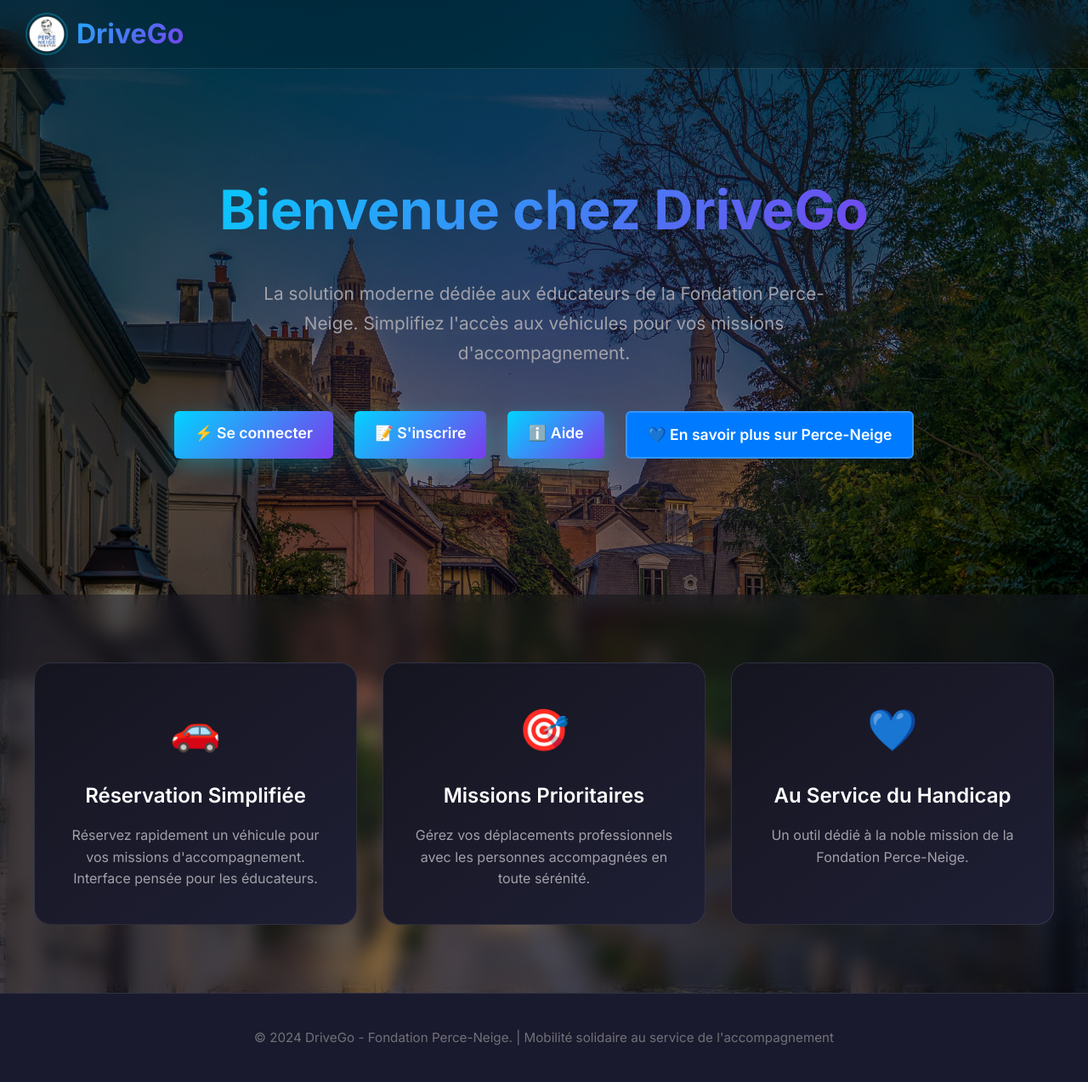
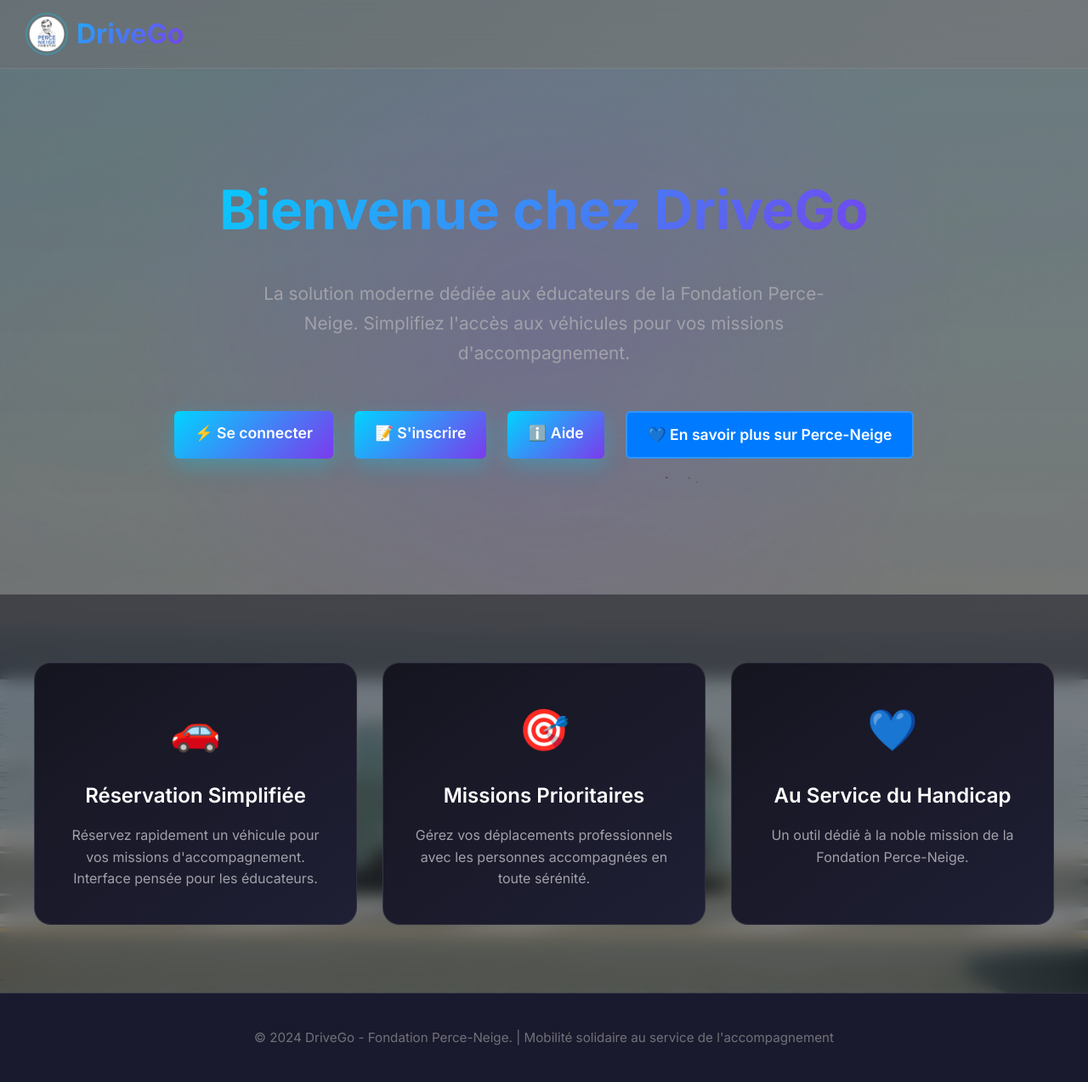
Before and after one commit to samutax75/Projet-DriveGo, a Flask app: page / in a window 1280 px wide. Shown: the whole page at 85% size. Run offline with Flask 3, Linux system fonts and the light colour scheme.

Commit message:
Modif image de fond + liens nav

```diff
--- a/backend/static/CSS/index.css
+++ b/backend/static/CSS/index.css
@@ -577,7 +577,7 @@ body {
     line-height: 1.6;
     color: white;
     min-height: 100vh;
-    background-image: url('../images/pexels-pierre-blache-651604-3073666.jpg');
+    background-image: url('../images/pexels-gya-den-768256-2303781.jpg');
     background-size: cover;
     background-position: center;
     background-repeat: no-repeat;
--- a/backend/templates/index.html
+++ b/backend/templates/index.html
@@ -4,7 +4,8 @@
     <meta charset="UTF-8">
     <meta name="viewport" content="width=device-width, initial-scale=1.0">
     <title>DriveGo - Accueil</title>
-    <link rel="stylesheet" href="{{ url_for('static', filename='CSS/index.css') }}">
+    <link rel="stylesheet" href="{{ url_for('static', filename='CSS/index.css') }}?v=2">
+
 
 </head>
 <body>
```
